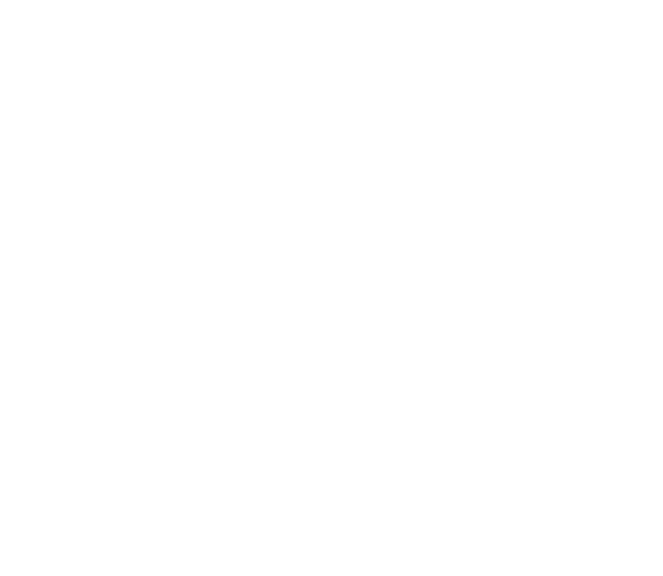
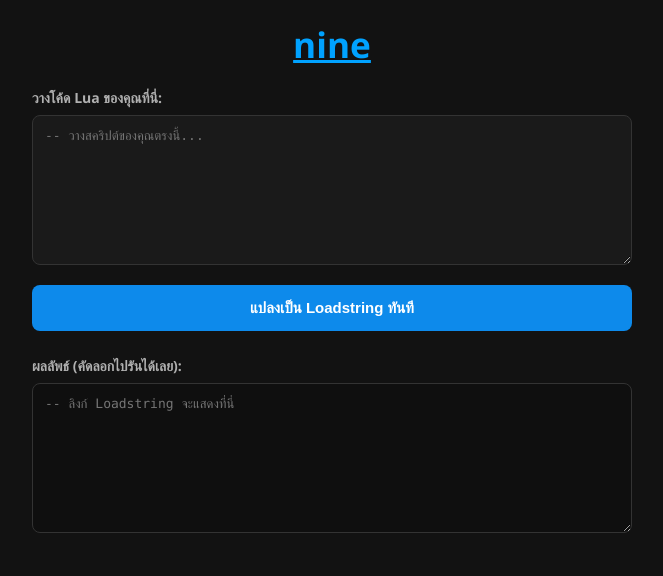
Before and after one commit to ninex2107-dev/ninehub, a plain HTML site: page index.html in a window 1280 px wide. Shown: the whole page, without its empty margins (308-971 px from the left). Drawn offline with Linux system fonts and the light colour scheme.

Commit message:
Update index.html

```diff
--- a/index.html
+++ b/index.html
@@ -1,3 +1,39 @@
+<!DOCTYPE html>
+<html lang="th">
+<head>
+    <meta charset="UTF-8">
+    <meta name="viewport" content="width=device-width, initial-scale=1.0">
+    <title>nine</title>
+    <link rel="stylesheet" href="style.css">
+    <style>
+        .brand-title {
+            color: #00a2ff;
+            text-decoration: underline;
+            font-size: 2.2rem;
+            font-weight: bold;
+            display: inline-block;
+            margin-bottom: 20px;
+            cursor: pointer;
+            transition: opacity 0.2s ease;
+        }
+        .brand-title:hover {
+            opacity: 0.8;
+        }
+    </style>
+</head>
+<body>
+
+    <!-- หัวข้อ nine สีฟ้า ขีดเส้นใต้ พอกดแล้วเปิดไปที่ TikTok -->
+    <a href="https://www.tiktok.com/@niine909?_r=1&_t=ZS-98iK298iT0U" target="_blank" class="brand-title">nine</a>
+
+    <label for="codeInput">วางโค้ด Lua ของคุณที่นี่:</label>
+    <textarea id="codeInput" placeholder="-- วางสคริปต์ของคุณตรงนี้..."></textarea>
+
+    <button id="convertBtn" onclick="processConvert()">แปลงเป็น Loadstring ทันที</button>
+
+    <label for="codeOutput">ผลลัพธ์ (คัดลอกไปรันได้เลย):</label>
+    <textarea id="codeOutput" readonly placeholder="-- ลิงก์ Loadstring จะแสดงที่นี่"></textarea>
+
     <script>
     async function processConvert() {
         const inputCode = document.getElementById("codeInput");
@@ -19,7 +55,6 @@
         outputCode.style.color = "#66d9ef";
 
         try {
-            // สร้าง FormData ส่งให้ dpaste ตามรูปแบบที่รองรับ
             const formData = new FormData();
             formData.append("content", code);
             formData.append("syntax", "lua");
@@ -57,3 +92,5 @@
         }
     }
     </script>
+</body>
+</html>
```
